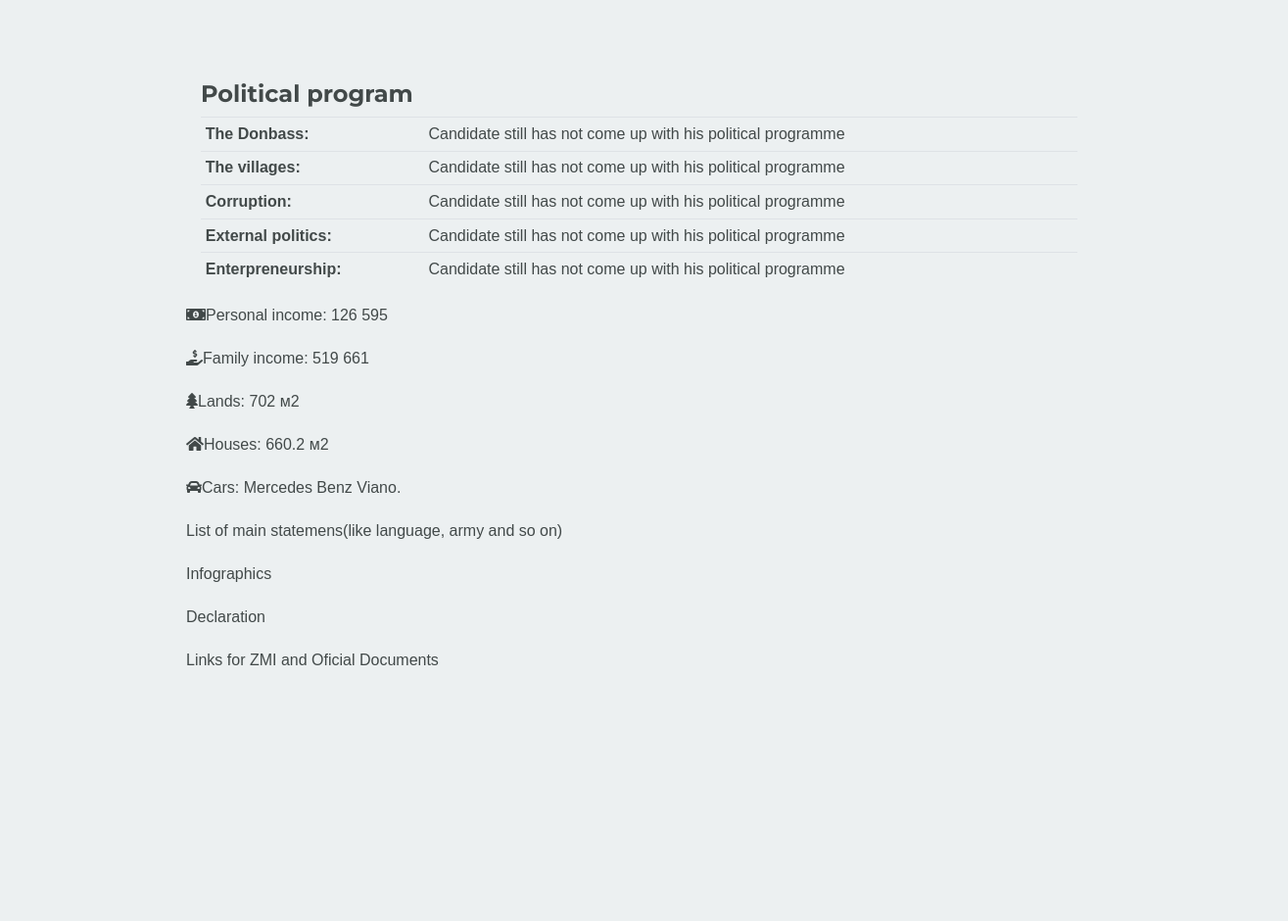
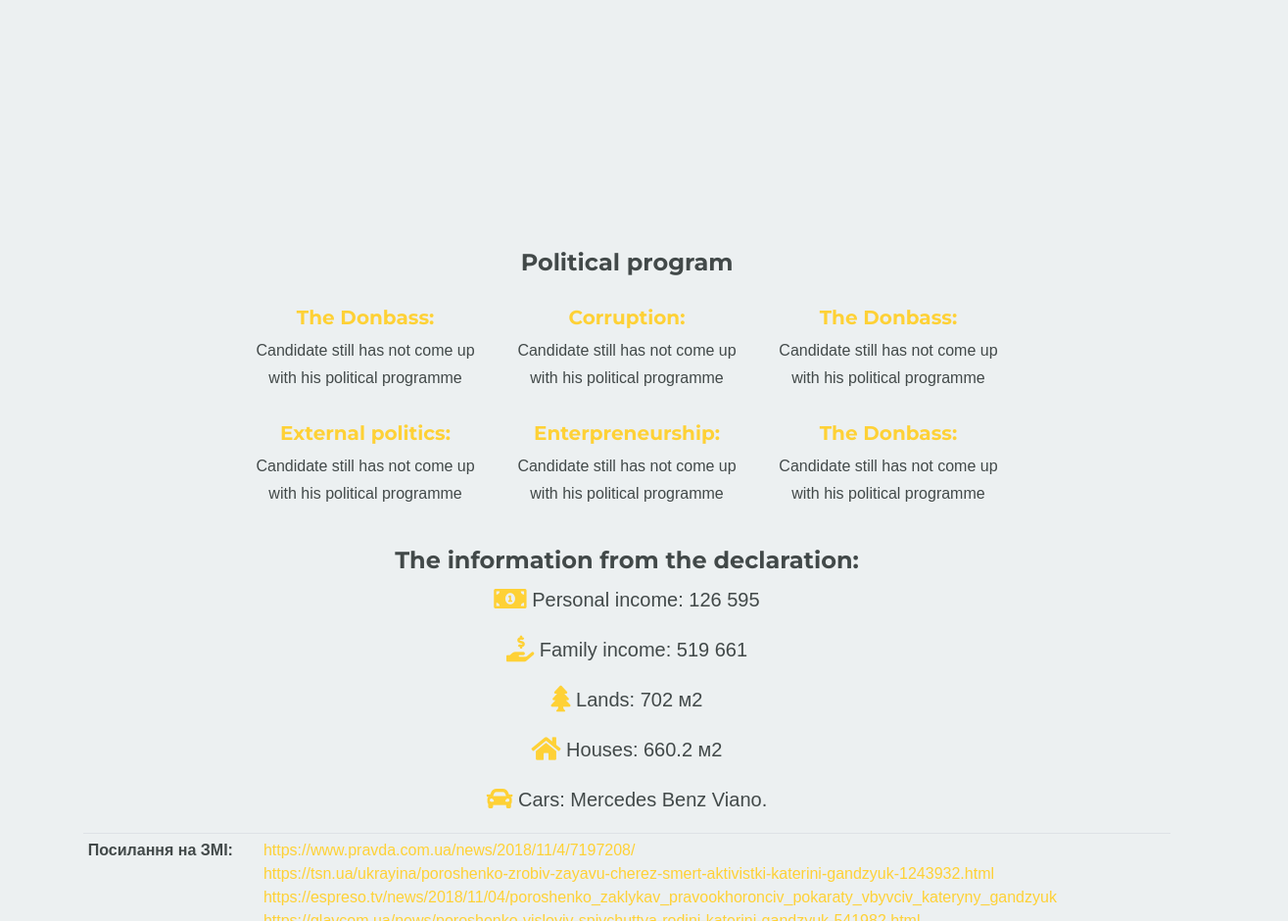
Before and after one commit to mitryahina/e-democracy, a website: page docs/pages/profile1.html in a window 1280 px wide. Shown: the part 1860-2800 px from the top of the page at 98% size, 1315 px wide, since content can reach past the window. Before the commit the page ends 2548 px from the top, so only its background shows below. Drawn offline with Linux system fonts and the light colour scheme; a web font is replaced by a local one.

Commit message:
With profile

```diff
--- a/docs/css/agency.css
+++ b/docs/css/agency.css
@@ -33,6 +33,10 @@ h5,
 h6 {
   font-weight: 700;
   font-family: 'Montserrat', -apple-system, BlinkMacSystemFont, 'Segoe UI', Roboto, 'Helvetica Neue', Arial, sans-serif, 'Apple Color Emoji', 'Segoe UI Emoji', 'Segoe UI Symbol', 'Noto Color Emoji';
+}
+
+h4{
+  text-align: center;
 }
 
 section {
@@ -102,6 +106,32 @@ section h3.section-subheading {
 
 .block_person{
   padding-bottom: 40px;
+}
+
+.looks{
+  text-align: center;
+  margin-top: 30px;
+}
+
+.main_looks{
+  display: inline-block;
+}
+
+.main_looks p, h5{
+  text-align: center;
+}
+
+.profile_declar{
+  margin-top: 40px;
+  text-align: center;
+}
+
+.decl_txt{
+  font-size: 20px;
+}
+
+.decl_icon{
+  color: #fed136;
 }
 
 ::-moz-selection {
--- a/docs/css/timeline.css
+++ b/docs/css/timeline.css
@@ -124,7 +124,7 @@ h1 span {
   width: 80vw;
   font-weight: 400;
   font-size: 22px;
-  margin-top: 150px;
+  margin-top: 50px;
   max-width: 1000px;
 }
 .description-flex-container p {
--- a/docs/pages/profile1.html
+++ b/docs/pages/profile1.html
@@ -65,8 +65,8 @@
 
 <!-- Portfolio Modals -->
 <!-- Modal 1 -->
-<div class="container" style="margin: 150px">
-  <div class="row">
+<div class="container">
+  <div class="row" style="margin-top: 150px">
       <div><p style="text-shadow: 2px 2px yellow; font-size: 60px;">#1</p></div>
       <div class="col-sm-4">
           <div class="team-member"><img class="mx-auto rounded-circle"
@@ -95,7 +95,7 @@
         			<span data-year="2002-2006" data-info="Parliamentary committees"></span>
         		</div>
         		<div class="input">
-        			<span data-year="2005" data-info="Secretary of the National Security"></span>
+        			<span data-year="2005" data-info="Secretary"></span>
         		</div>
         		<div class="input">
         			<span data-year="2007" data-info="NBU Council"></span>
@@ -125,44 +125,52 @@
       	</div>
     </div>
 
-  <div class="pol_program col-sm-10 col-md-10">                     <!-- main info about candidate-->
+  <div class="pol_program col-sm-12 col-md-12">                     <!-- main info about candidate-->
     <h4>Political program</h4>
-    <table id="table_candidats_id" class="table table-sm">
-      <tbody>
-        <tr>
-          <th scope="row"><b>The Donbass: </b></th>
-          <td>Candidate still has not come up with his political programme</td>
-        </tr>
-        <tr>
-          <th scope="row"><b>The villages:</b></th>
-          <td>Candidate still has not come up with his political programme</td>
-        </tr>
-        <tr>
-          <th scope="row"><b>Corruption: </b></th>
-          <td>Candidate still has not come up with his political programme</td>
-        </tr>
-        <tr>
-          <th scope="row"><b>External politics:</b></th>
-          <td>Candidate still has not come up with his political programme</td>
-        </tr>
-        <tr>
-          <th scope="row"><b>Enterpreneurship:</b></th>
-          <td>Candidate still has not come up with his political programme</td>
-        </tr>
-      </tbody>
-    </table>
+    <div class="col-md-12 looks">
+      <div class="col-md-3 col-sm-3 main_looks">
+        <h5 style="color: #fed136">The Donbass:</h5>
+        <p class="card-text">Candidate still has not come up with his political programme</p>
+      </div>
+
+      <div class="col-md-3 col-sm-3 main_looks">
+        <h5 style="color: #fed136">Corruption:</h5>
+        <p class="card-text">Candidate still has not come up with his political programme</p>
+      </div>
+
+      <div class="col-md-3 col-sm-3 main_looks">
+        <h5 style="color: #fed136">The Donbass:</h5>
+        <p class="card-text">Candidate still has not come up with his political programme</p>
+      </div>
+    </div>
+
+    <div class="col-md-12 looks">
+      <div class="col-md-3 col-sm-3 main_looks">
+        <h5 style="color: #fed136">External politics:</h5>
+        <p class="card-text">Candidate still has not come up with his political programme</p>
+      </div>
+
+      <div class="col-md-3 col-sm-3 main_looks">
+        <h5 style="color: #fed136">Enterpreneurship:</h5>
+        <p class="card-text">Candidate still has not come up with his political programme</p>
+      </div>
+
+      <div class="col-md-3 col-sm-3 main_looks">
+        <h5 style="color: #fed136">The Donbass:</h5>
+        <p class="card-text">Candidate still has not come up with his political programme</p>
+      </div>
+    </div>
+
   </div>
   <div class="profile_declar">
-      <p><i class="fas fa-money-bill-alt"></i>Personal income: 126 595</p>
-      <p><i class="fas fa-hand-holding-usd"></i>Family income: 519 661</p>
-      <p><i class="fas fa-tree"></i>Lands: 702 м2</P>
-      <p><i class="fas fa-home"></i>Houses: 660.2 м2</P>
-      <p><i class="fas fa-car"></i>Cars: Mercedes Benz Viano.</p>
+      <h4>The information from the declaration: </h4>
+      <p class="decl_txt"><i class="fas fa-money-bill-alt fa-lg decl_icon"></i> Personal income: 126 595</p>
+      <p class="decl_txt"><i class="fas fa-hand-holding-usd fa-lg decl_icon"></i> Family income: 519 661</p>
+      <p class="decl_txt"><i class="fas fa-tree fa-lg decl_icon"></i> Lands: 702 м2</P>
+      <p class="decl_txt"><i class="fas fa-home fa-lg decl_icon"></i> Houses: 660.2 м2</P>
+      <p class="decl_txt"><i class="fas fa-car fa-lg decl_icon"></i> Cars: Mercedes Benz Viano.</p>
   </div>
-    <p>List of main statemens(like language, army and so on)</p>
-    <p>Infographics</p>
-    <p>Declaration</p>
-    <p>Links for ZMI and Oficial Documents</p>
+
 
 
     <!-- <table id="table_candidats_id" class="table table-sm">
@@ -206,6 +214,18 @@
         </tr>
       </tbody>
     </table> -->
+    <table id="table_candidats_id" class="table table-sm table_zmi clo-md-8">
+      <tbody>
+        <tr>
+          <th scope="row"><b>Посилання на ЗМІ:</b></th>
+          <td class="decl_icon">https://www.pravda.com.ua/news/2018/11/4/7197208/<br>
+          https://tsn.ua/ukrayina/poroshenko-zrobiv-zayavu-cherez-smert-aktivistki-katerini-gandzyuk-1243932.html<br>
+        https://espreso.tv/news/2018/11/04/poroshenko_zaklykav_pravookhoronciv_pokaraty_vbyvciv_kateryny_gandzyuk<br>
+      https://glavcom.ua/news/poroshenko-visloviv-spivchuttya-rodini-katerini-gandzyuk-541982.html<br>
+    https://korrespondent.net/ukraine/4028807-poroshenko-y-erdohan-provodiat-vstrechu-v-stambule</td>
+        </tr>
+      </tbody>
+    </table>
 </div>
 
 
```
Also changed, not shown: docs/index.html (+1 -1 lines).
